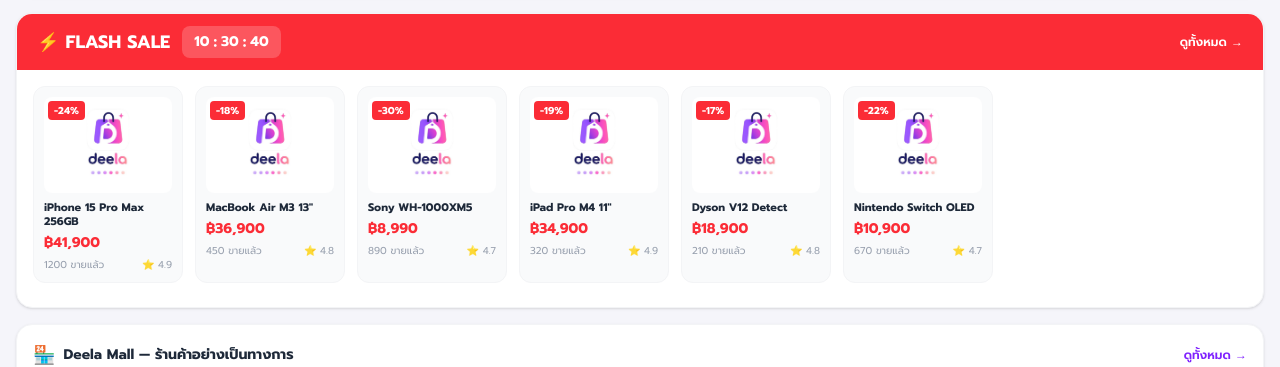
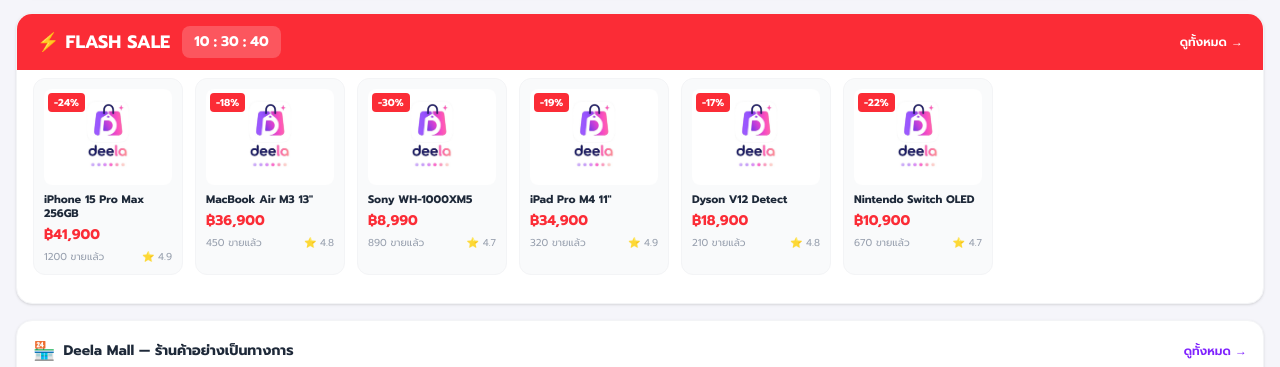
Before and after one commit to luminextech-labs/deela, a Next.js app: page / in a window 1280 px wide. Shown: the part 534-901 px from the top of the page. Built offline with nearby package versions, Linux system fonts and the light colour scheme; no server answers.

Commit message:
feat: improve FlashSale scrolling with snap behavior

```diff
--- a/app/page.tsx
+++ b/app/page.tsx
@@ -221,11 +221,11 @@ function FlashSaleSection() {
         <a href="/search?filter=flash" className="text-white text-xs font-semibold hover:underline">ดูทั้งหมด →</a>
       </div>
 
-      {/* Products */}
-      <div className="p-4">
-        <div className="flex gap-3 overflow-x-auto pb-2 scrollbar-hide">
+      {/* Products - Horizontal Scroll */}
+      <div className="p-4 pt-2">
+        <div className="flex gap-3 overflow-x-auto pb-3 px-4 -mx-4 scroll-smooth snap-x snap-mandatory">
           {flashSaleProducts.map((p) => (
-            <a key={p.id} href={`/product/${p.id}`} className="shrink-0 w-[150px] bg-gray-50 rounded-xl p-2.5 hover:shadow-md transition cursor-pointer block border border-gray-100 hover:border-red-200">
+            <a key={p.id} href={`/product/${p.id}`} className="shrink-0 w-[150px] bg-gray-50 rounded-xl p-2.5 hover:shadow-md transition cursor-pointer block border border-gray-100 hover:border-red-200 snap-start">
               <div className="relative mb-2">
                 <img src={p.image} alt={p.name} className="w-full h-24 object-cover rounded-lg" onError={(e) => { e.currentTarget.src = '/placeholder.png'; }} />
                 <span className="absolute top-1 left-1 bg-red-500 text-white text-[10px] font-bold px-1.5 py-0.5 rounded">-{p.discount}%</span>
```
